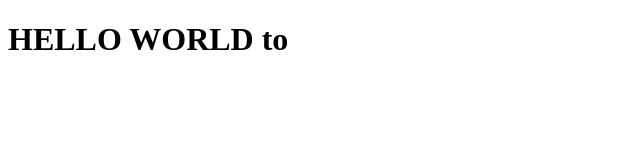
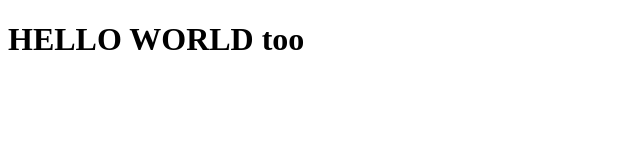
Before and after one commit to muhammadasif84/Saas-Training, a plain HTML site: page index.html in a window 1280 px wide. Shown: the full height of the page, 0-640 px from the left. Drawn offline with Linux system fonts and the light colour scheme.

Commit message:
Update index.html

```diff
--- a/index.html
+++ b/index.html
@@ -6,6 +6,6 @@
     <title>Document</title>
 </head>
 <body>
-    <h1>HELLO WORLD to</h1>
+    <h1>HELLO WORLD too</h1>
 </body>
 </html>
```
